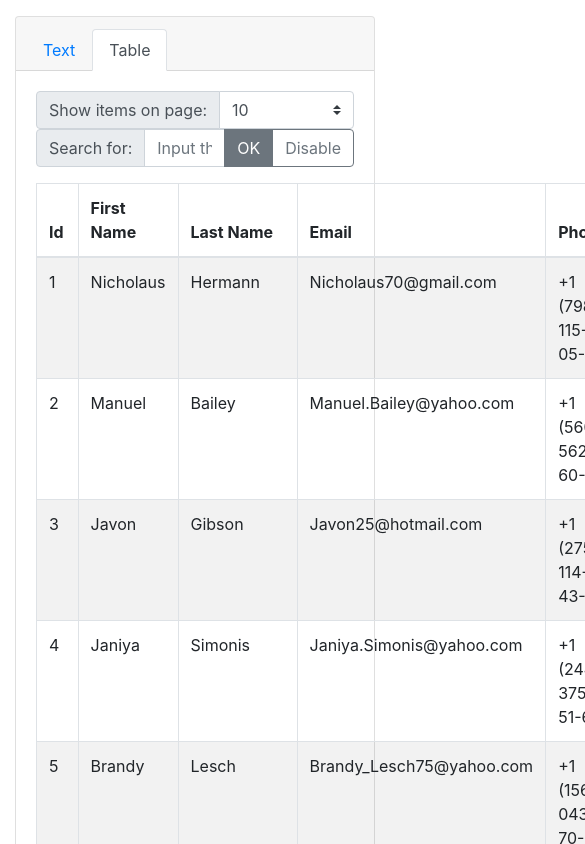
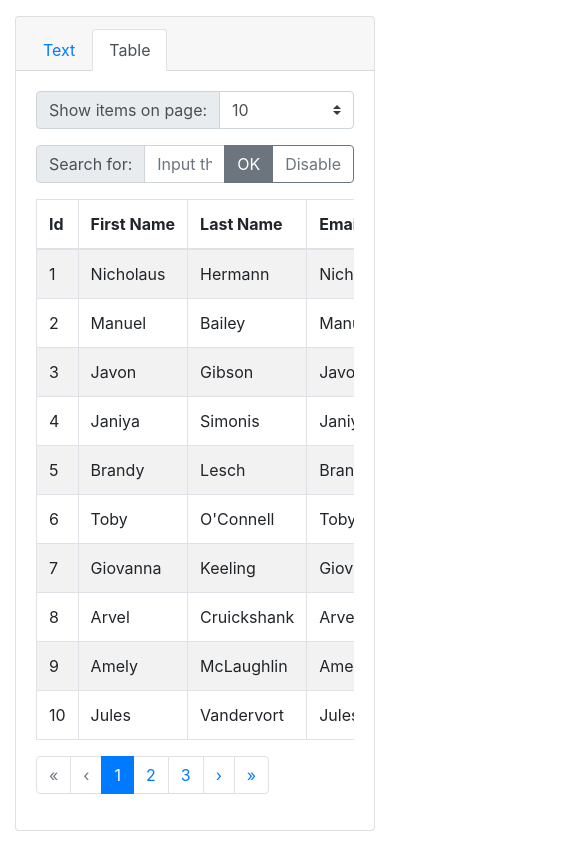
Before and after one commit to mishannn/vue-table-test, a Vue app: page / in a window 390 px wide. Both pictures are taken after a click on the tab "Table". Shown: the top 844 px of the page, 585 px wide, since content can reach past the window. Built offline with nearby package versions, Linux system fonts and the light colour scheme.

Commit message:
Adapted for phone

```diff
--- a/public/index.html
+++ b/public/index.html
@@ -4,7 +4,7 @@
     <meta charset="utf-8">
     <meta http-equiv="X-UA-Compatible" content="IE=edge">
     <meta name="viewport" content="width=device-width,initial-scale=1.0">
-    <link rel="icon" href="/favicon.ico">
+    <link rel="icon" href="<%= BASE_URL %>favicon.ico">
     <title>Vue Test</title>
   </head>
   <body>
--- a/src/App.vue
+++ b/src/App.vue
@@ -25,7 +25,7 @@
     }
 </script>
 
-<style scoped>
+<style>
     :focus {
         outline: none;
     }
--- a/src/components/DataTable.vue
+++ b/src/components/DataTable.vue
@@ -1,14 +1,14 @@
 <template>
-    <div class="data-table">
+    <div class="data-table-tab">
         <b-row class="actions-row">
-            <b-col md="6">
+            <b-col class="actions-col" md="6" xs="12">
                 <b-input-group>
                     <b-input-group-text slot="prepend">Show items on page:</b-input-group-text>
                     <b-select id="per-page-select" v-model="perPage" :options="perPageSelectOptions"></b-select>
                 </b-input-group>
             </b-col>
 
-            <b-col md="6">
+            <b-col class="actions-col" md="6" xs="12">
                 <b-input-group>
                     <b-input-group-text slot="prepend">Search for:</b-input-group-text>
                     <b-input id="filter-input"
@@ -23,7 +23,8 @@
             </b-col>
         </b-row>
 
-        <b-table bordered striped show-empty
+        <b-table id="data-table"
+                 responsive bordered striped show-empty
                  :per-page="perPage"
                  :current-page="currentPage"
                  :fields="fields"
@@ -89,8 +90,21 @@
     }
 </script>
 
-<style scoped>
-    .actions-row {
+<style>
+    .table {
+        margin: 0;
+    }
+
+    .table-responsive {
+        margin-bottom: 1rem;
+    }
+
+    .table th,
+    .table td {
+        white-space: nowrap;
+    }
+
+    .actions-row > .actions-col {
         margin-bottom: 1rem;
     }
 </style>
--- a/src/components/SimpleText.vue
+++ b/src/components/SimpleText.vue
@@ -1,5 +1,5 @@
 <template>
-    <div class="simple-text">
+    <div class="simple-text-tab">
         <h3>Simple text</h3>
         <p>
             Lorem ipsum dolor sit amet, consectetur adipiscing elit. Phasellus ornare magna eleifend, ultricies lacus ornare, pretium risus. Sed
@@ -48,7 +48,3 @@
         name: 'SimpleText'
     }
 </script>
-
-<style scoped>
-
-</style>
--- /dev/null
+++ b/vue.config.js
@@ -0,0 +1,3 @@
+module.exports = {
+    publicPath: './'
+}
```
